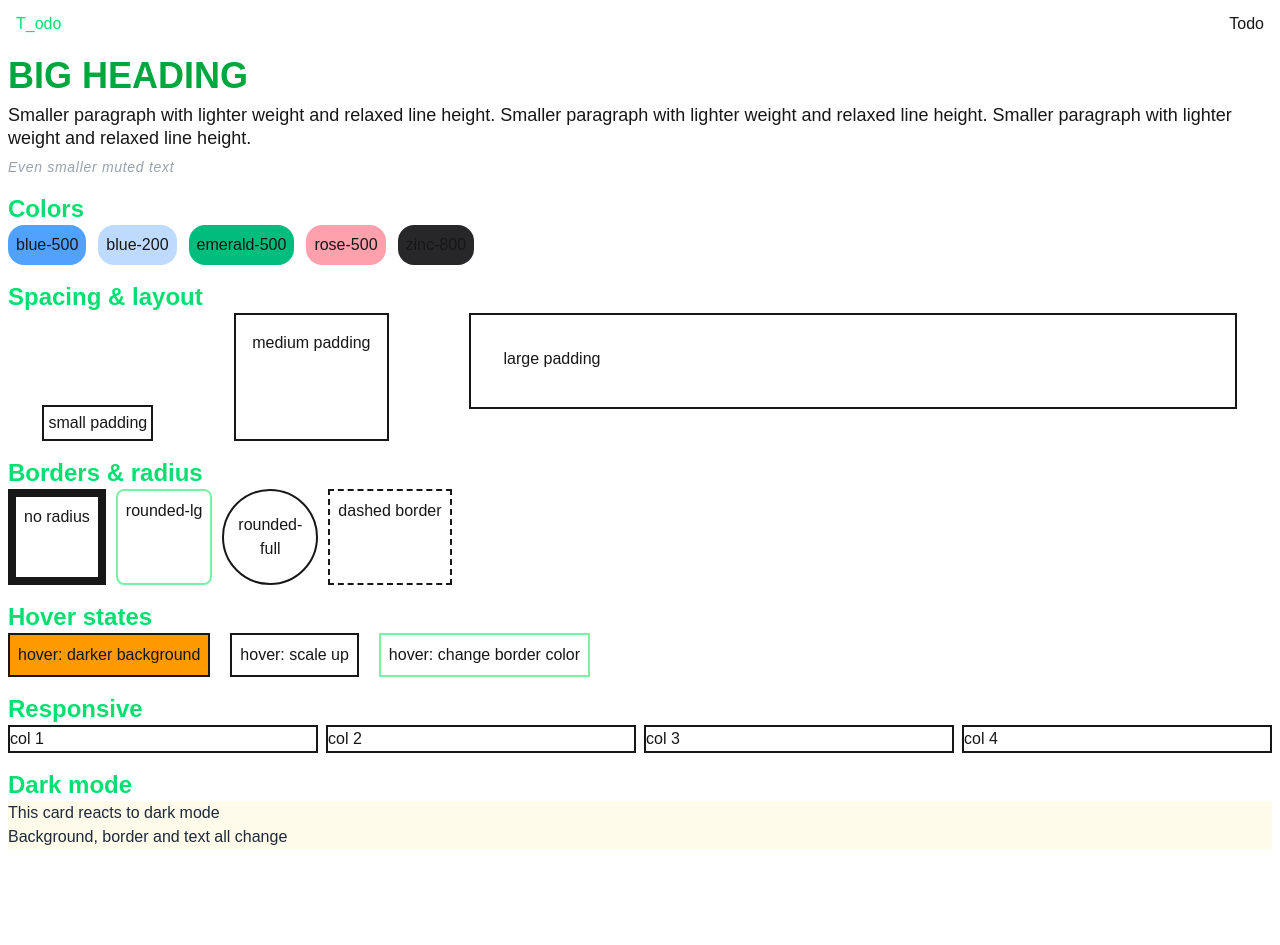
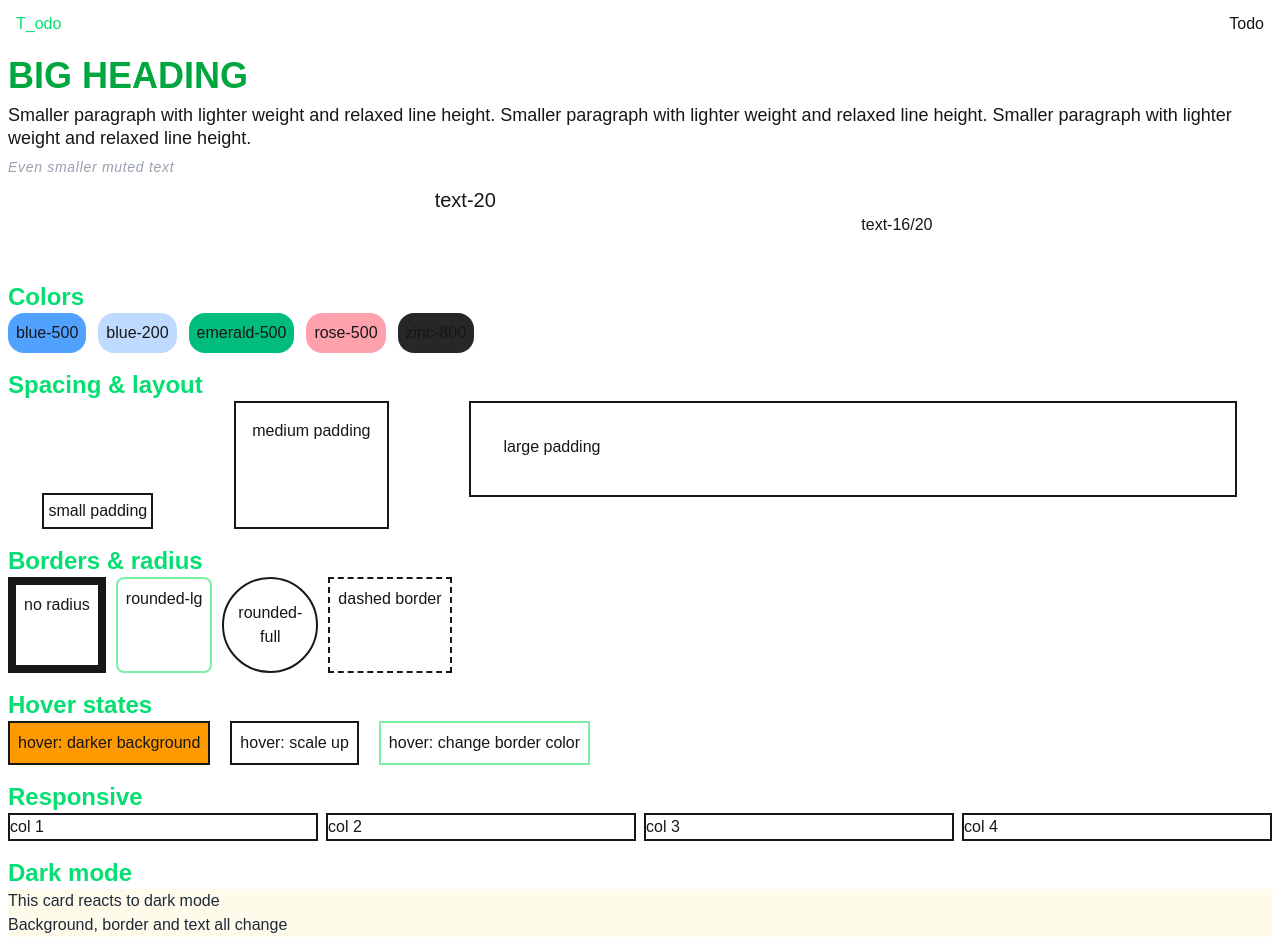
Before and after one commit to Kamesas/Labs, a Next.js app: page /tailwind in a window 1280 px wide. Before the commit the page ends 857 px from the top, so only its background shows below. Built offline with nearby package versions, Linux system fonts and the light colour scheme.

Commit message:
feat: tailwind page updates + add some congings in global.css

```diff
--- a/src/app/globals.css
+++ b/src/app/globals.css
@@ -11,8 +11,18 @@
 
   --color-background: var(--background);
   --color-foreground: var(--foreground);
+
   --font-sans: var(--font-geist-sans);
   --font-mono: var(--font-geist-mono);
+
+  --text-16: 1rem;
+  --text-16--line-height: 1.5;
+
+  --text-16/20: 1rem;
+  --text-16/20--line-height: 2;
+
+  --text-20: 1.25rem;
+  --text-20--line-height: 1.5;
 }
 
 @media (prefers-color-scheme: dark) {
@@ -27,3 +37,13 @@ body {
   color: var(--foreground);
   font-family: Arial, Helvetica, sans-serif;
 }
+
+.myClass {
+  @apply flex flex-col;
+}
+
+@utility ut-grid-3-col {
+  display: grid;
+  gap: 1rem;
+  grid-template-columns: 1fr 1fr 1fr;
+}
--- a/src/app/tailwind/page.tsx
+++ b/src/app/tailwind/page.tsx
@@ -1,3 +1,6 @@
+// 1. npm install -D prettier prettier-plugin-tailwindcss
+// 2. Add the prettier.config.js with the plugin
+
 export default function Tailwind() {
   return (
     <main>
@@ -14,6 +17,12 @@ export default function Tailwind() {
         <p className="text-sm italic tracking-wider text-gray-400">
           Even smaller muted text
         </p>
+
+        <div className="ut-grid-3-col">
+          <p className="text-16 text-white/95">text-16</p>
+          <p className="text-20">text-20</p>
+          <p className="text-16/20">text-16/20</p>
+        </div>
       </section>
 
       {/* 2. Colors — try background colors with matching text colors and different shades */}
```
